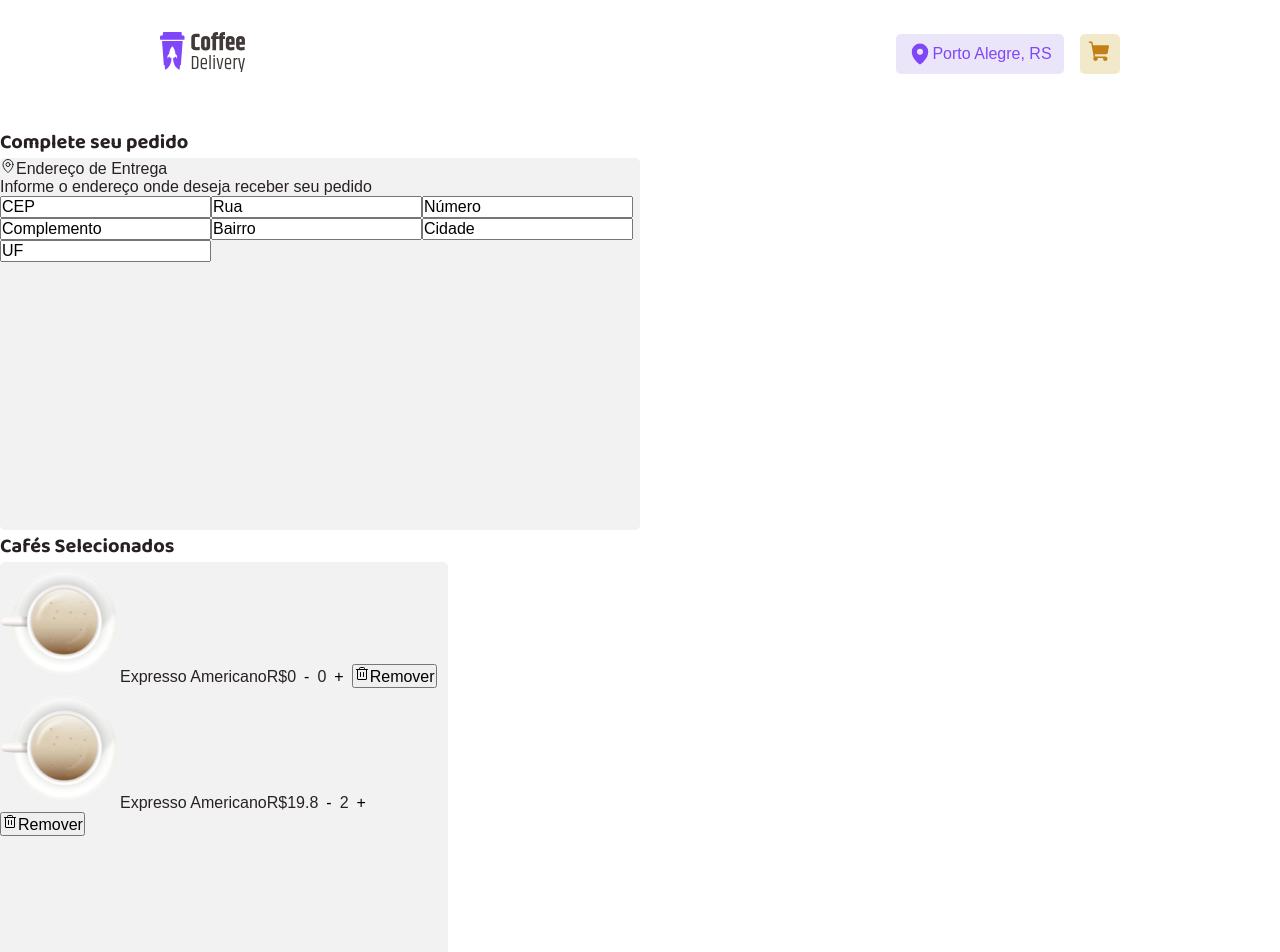
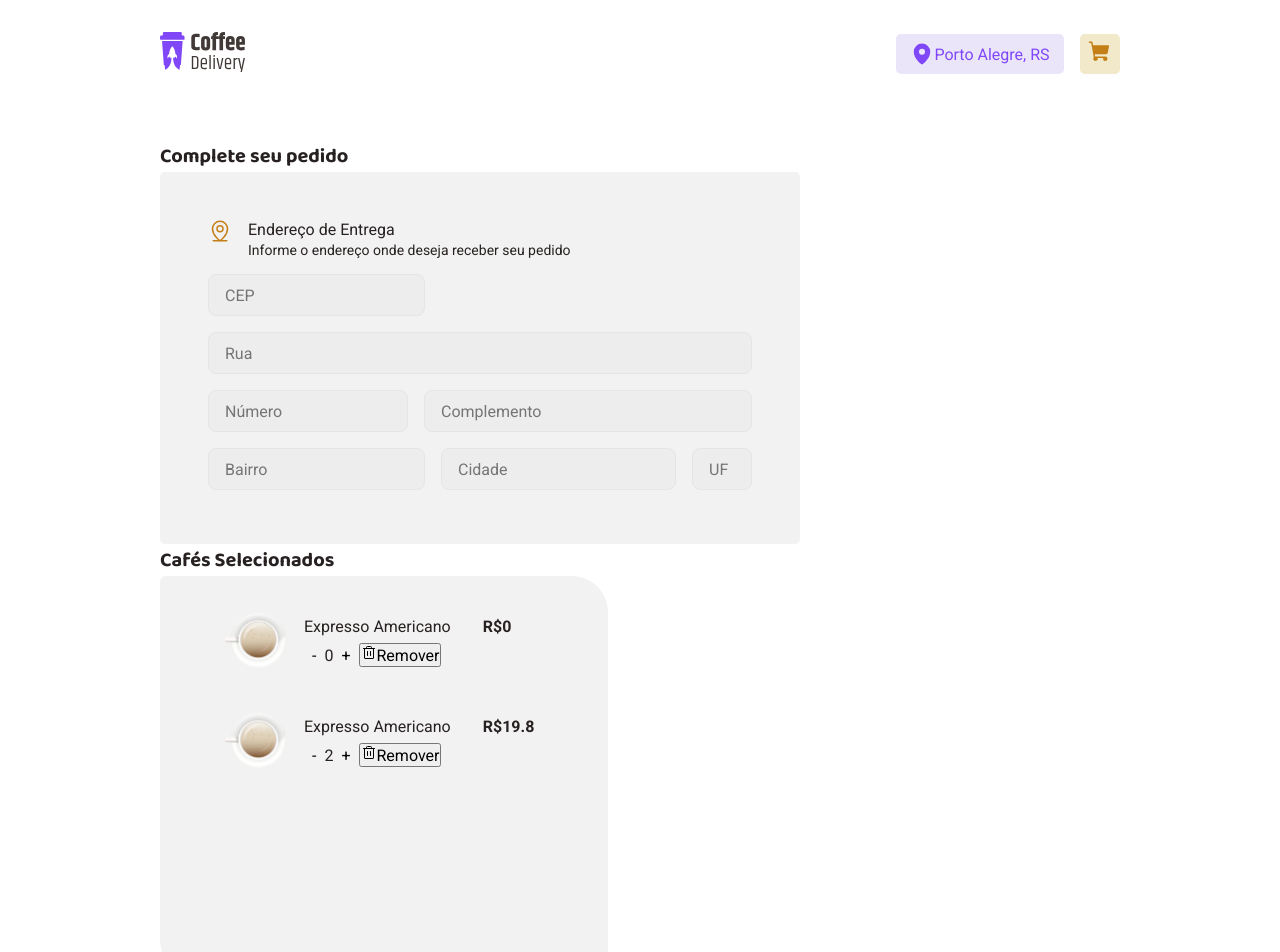
Before and after one commit to juliocesar744/CoffeIgnite, a React (Vite) app in the folder coffeStore/: page /checkout in a window 1280 px wide. Shown: the top 952 px of the page. Built offline with nearby package versions, Linux system fonts and the light colour scheme.

Commit message:
Melhorias CSS

```diff
--- a/coffeStore/src/pages/Checkout/index.tsx
+++ b/coffeStore/src/pages/Checkout/index.tsx
@@ -1,5 +1,5 @@
-import { Bank, CreditCard, CurrencyDollar, MapPin, Money, Trash } from "phosphor-react";
-import { AddressContainer, ButtonStyle, CoffeSelectedContainer, PaymentContainer, Request, RequestContainer } from "./styles";
+import { Bank, CreditCard, CurrencyDollar, MapPin, MapPinLine, Money, Trash } from "phosphor-react";
+import { AddressContainer, ButtonStyle, CoffeSelectedContainer, FormContainer, Line, PaymentContainer, Request, RequestContainer } from "./styles";
 import  ExpressoAmericano  from '../../assets/Coffes/ExpressoAmericano.svg'
 
 let coffeExamples = [
@@ -27,31 +27,49 @@ export function Checkout() {
             <Request>Complete seu pedido</Request>
 
             <AddressContainer>
-                <MapPin/>
+                <div className="title">
+                    <MapPinLine size={24} color={"#C47F17"}/>
+                    <div className="text">
                         <span>Endereço de Entrega</span>
                         <p>Informe o endereço onde deseja receber seu pedido</p>
+                    </div>
+                </div>
 
-                <form>
-                    <input  type="text" id="cep" name="cep" value="CEP" />
-                    <input type="text" id="rua" name="rua" value="Rua" />
-                    <input type="text" id="numero" name="numero" value="Número" />
-                    <input type="text" id="complemento" name="complemento" value="Complemento" />
-                    <input type="text" id="bairro" name="bairro" value="Bairro" />
-                    <input type="text" id="cidade" name="cidade" value="Cidade" />
-                    <input type="text" id="uf" name="uf" value="UF" />
-                </form>
+
+                <FormContainer>
+                    <div>
+                        <input  type="text" id="cep" className="cep" placeholder="CEP" />
+                    </div>
+                    <div>
+                        <input type="text" id="rua" className="rua" placeholder="Rua" />
+                    </div>
+                    <div>
+                        <input type="text" id="numero" className="numero" placeholder="Número" />
+                        <input type="text" id="complemento" className="complemento" placeholder="Complemento" />
+                    </div>
+                    <div>
+                        <input type="text" id="bairro" className="bairro" placeholder="Bairro" />
+                        <input type="text" id="cidade" className="cidade" placeholder="Cidade" />
+                        <input type="text" id="uf" className="uf" placeholder="UF" />
+                    </div>
+                </FormContainer>
 
             </AddressContainer>
 
             <Request> Cafés Selecionados</Request>
             <CoffeSelectedContainer>
-
                     {coffeExamples.map(coffe => {
                         return (
-                            <div key={coffe.qtd}>
+                            <div className="coffe" key={coffe.qtd}>
+                                <div>
                                     <img src={ExpressoAmericano}  />
-                                {coffe.name}
-                                R${coffe.price * coffe.qtd}
+                                </div>
+                                <div className="space">
+                                    <div>
+                                        <span>{coffe.name}</span>
+                                        <span className="value">R${coffe.price * coffe.qtd}</span>
+                                    </div>
+                                    <div>
                                         <ButtonStyle>-</ButtonStyle>
                                             <span>{coffe.qtd}</span>
                                         <ButtonStyle>+</ButtonStyle>
@@ -59,6 +77,10 @@ export function Checkout() {
                                             <Trash/>
                                             Remover
                                         </button>
+                                    </div>
+                                </div>
+
+                                <Line />
                             </div>
                         )
                     })}
--- a/coffeStore/src/pages/Checkout/styles.ts
+++ b/coffeStore/src/pages/Checkout/styles.ts
@@ -1,11 +1,12 @@
 import styled from "styled-components";
 
 export const RequestContainer = styled.div`
-  display: inline;
+  display: inline-block;
   align-items: center;
   justify-content: center;
   padding: 2rem 10rem;
   gap: 1rem;
+  width: 100%;
 `
 
 export const Request = styled.p`
@@ -14,10 +15,35 @@ export const Request = styled.p`
 `
 
 export const AddressContainer = styled.div`
+    div.title {
+        display: flex;
+        flex-direction: center;
+        align-items: center;
+        gap: 1rem;
+    }
+
+    div.text {
+        display: flex;
+        flex-direction: column;
+        padding-top: 1rem;
+        gap: 0.2rem;
+    }
+
+    span {
+        font-family: 'Roboto', monospace;
+        font-size: 1rem;
+    }
+
+    p {
+        font-family: 'Roboto', monospace;
+        font-size: 0.875rem;
+    }
+
     width: 40rem;
     height: 23.25rem;
     background: ${(props) => props.theme['gray-300']};
     border-radius: 0.3rem;
+    padding: 2rem 3rem;
 `
 
 export const PaymentContainer = styled.div`
@@ -28,10 +54,46 @@ export const PaymentContainer = styled.div`
 `
 
 export const CoffeSelectedContainer = styled.div`
+    display: flex;
+    flex-direction: column;
+    align-items: flex-start;
+
     width: 28rem;
     min-height: 25rem;
     background: ${(props) => props.theme['gray-300']};
-    border-radius: 0.3rem;
+    border-radius: 0.375rem 2.25rem;
+    padding-left: 4rem;
+
+    div.coffe {
+        display: flex;
+        align-items: center;
+        justify-content: center;
+        gap: 1rem;
+        padding-top: 2rem;
+    }
+
+    span.value {
+        font-weight: bold;
+        padding-left: 2rem;
+    }
+
+    img {
+        width: 4rem;
+        height: 4rem;
+    }
+
+    div.space {
+        display: flex;
+        flex-direction: column;
+        gap: 0.4rem;
+    }
+
+    div.price {
+        display: inline-block;
+        gap: 2rem;
+        border-radius: 0.5rem;
+        font-weight: bold;
+    }
 `
 
 export const ButtonStyle = styled.button`
@@ -47,3 +109,50 @@ export const ButtonStyle = styled.button`
         outline: none;
     }
 `
+
+export const FormContainer = styled.form`
+    padding-top: 1rem;
+    display: flex;
+    flex-direction: column;
+    gap: 1rem;
+
+    div {
+        display: flex;
+        flex-direction: center;
+        align-items: center;
+        gap: 1rem;
+    }
+
+    input {
+        height: 2.625rem;
+        border-radius: 0.5rem;
+        background: ${(props) => props.theme['gray-400']};
+        border: 1px solid ${(props) => props.theme['gray-500']};
+        padding: 1rem;
+    }
+
+    input.numero {
+        width: 12.5rem;
+    }
+
+    input.rua {
+        width: 35rem;
+    }
+
+    input.uf {
+        width: 3.75rem;
+    }
+
+    input.cidade {
+        width: 17.25rem;
+    }
+
+    input.complemento {
+        width: 21.75rem;
+    }
+`
+
+export const Line = styled.div`
+    height: 0.1rem;
+    background: ${(props) => props.theme['gray-500']};
+`
--- a/coffeStore/src/styles/global.ts
+++ b/coffeStore/src/styles/global.ts
@@ -15,8 +15,9 @@ export const GlobalStyle = createGlobalStyle`
         color: ${(props) => props.theme['gray-950']};
         -webkit-font-smoothing: antialiased;
     }
+
     body, input, textarea, button {
-        font-family: 'Badoo', sans-serif;
+        font-family: 'Roboto', sans-serif;
         font-weight: 400;
         font-size: 1rem;
     }
```
Lines whose indentation alone changed are shown as unchanged.
